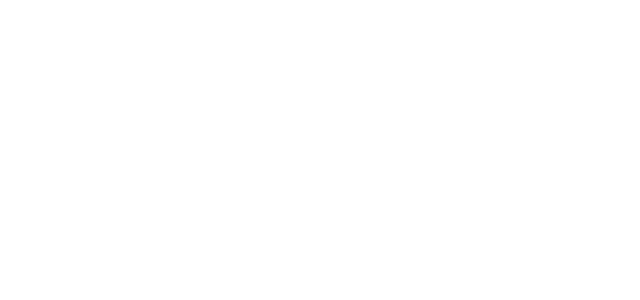
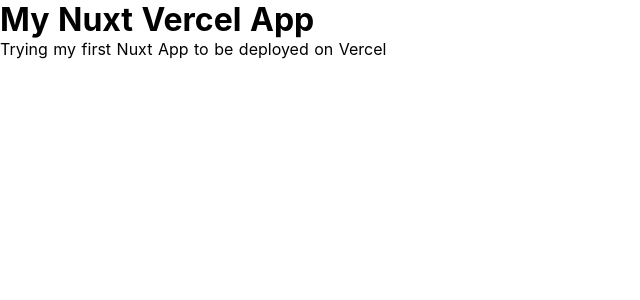
Before and after one commit to capsci/NuxtVercelTut, a Nuxt app: page /about in a window 1280 px wide. Before the commit this address had no page. Shown: the top 300 px of the page, without its empty margins (0-640 px from the left). Built offline with nearby package versions, Linux system fonts and the light colour scheme.

Commit message:
Add pages (and routes are created automatically)

```diff
--- /dev/null
+++ b/pages/Tutorial/index.vue
@@ -0,0 +1,15 @@
+<template>
+    <div>
+        This is my tutorial page
+    </div>
+</template>
+
+<script>
+export default {
+
+}
+</script>
+
+<style>
+
+</style>
--- /dev/null
+++ b/pages/about.vue
@@ -0,0 +1,28 @@
+<template>
+    <div>
+        <h1>My Nuxt Vercel App</h1>
+        <p>Trying my first Nuxt App to be deployed on Vercel</p>
+    </div>
+</template>
+
+<script>
+export default {
+    head() {
+        return {
+            title: "About the app",
+            // meta data is good for SEO
+            meta: [
+                {
+                    hid: "description",
+                    name: "description",
+                    content: "My tutorial to use Nuxt with Vercel",
+                }
+            ],
+        }
+    }
+}
+</script>
+
+<style>
+
+</style>
```
